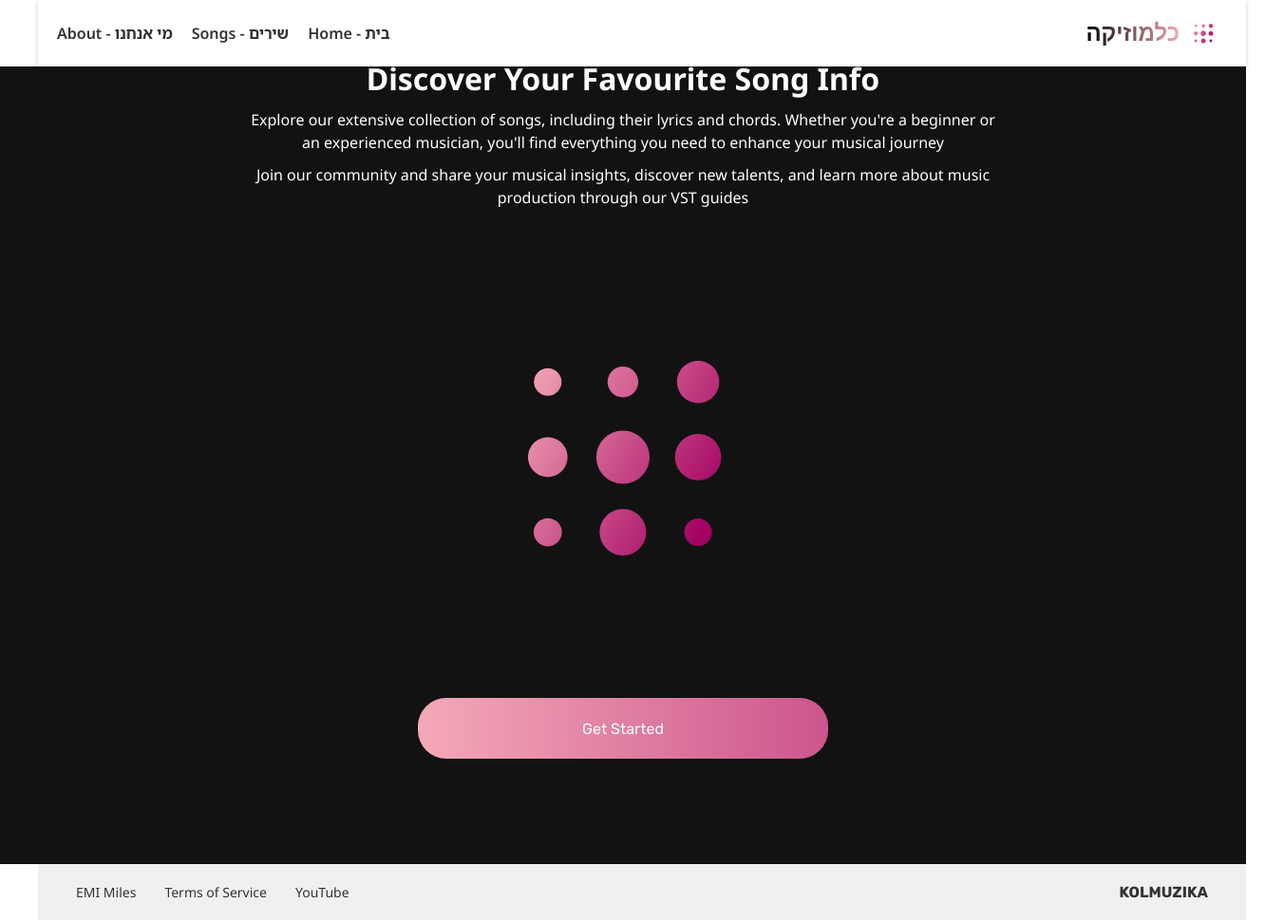
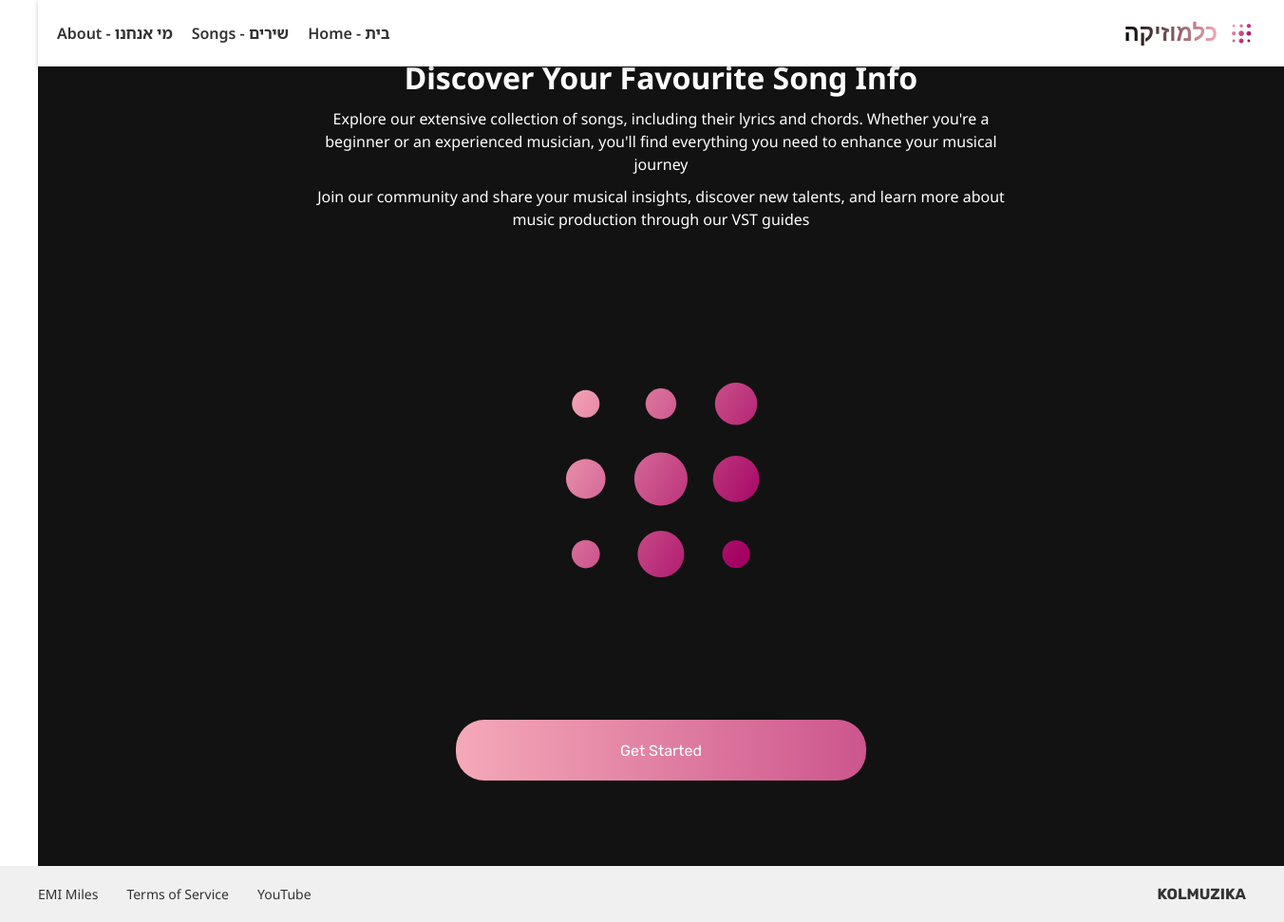
Before and after one commit to prestigeflight/kolmuzika, a Next.js app: page / in a window 1280 px wide. Shown: the whole page at 95% size, 1352 px wide, since content can reach past the window. Built offline with nearby package versions, Linux system fonts and the light colour scheme; a web font is replaced by a local one.

Commit message:
Update Home.module.css

```diff
--- a/src/styles/Home.module.css
+++ b/src/styles/Home.module.css
@@ -9,6 +9,7 @@
     position: sticky;
     top: 0;
     z-index: 1000;
+    width: 100%;
 }
 
 /* Logo Style */
@@ -109,6 +110,7 @@
     padding: 20px;
     background-color: #F0F0F0;
     color: #333;
+    width: 100%;
   }
 
   .logoContainer {
@@ -167,7 +169,7 @@
 
 
   .introduction {
-    margin: 20px 0;
+    margin: 20px 20px 0;
     text-align: center; /* Center text in the introduction */
   }
 
```
